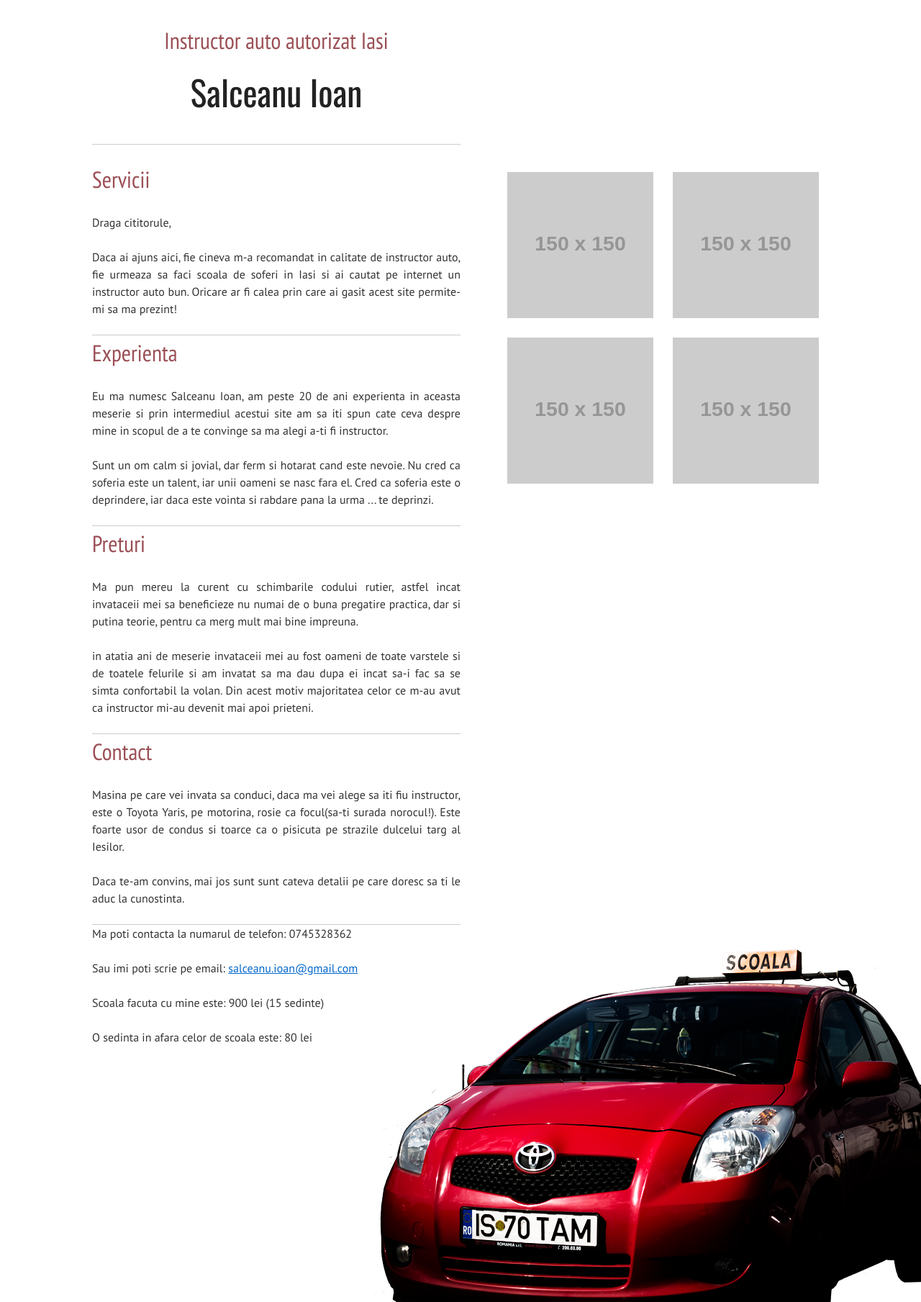
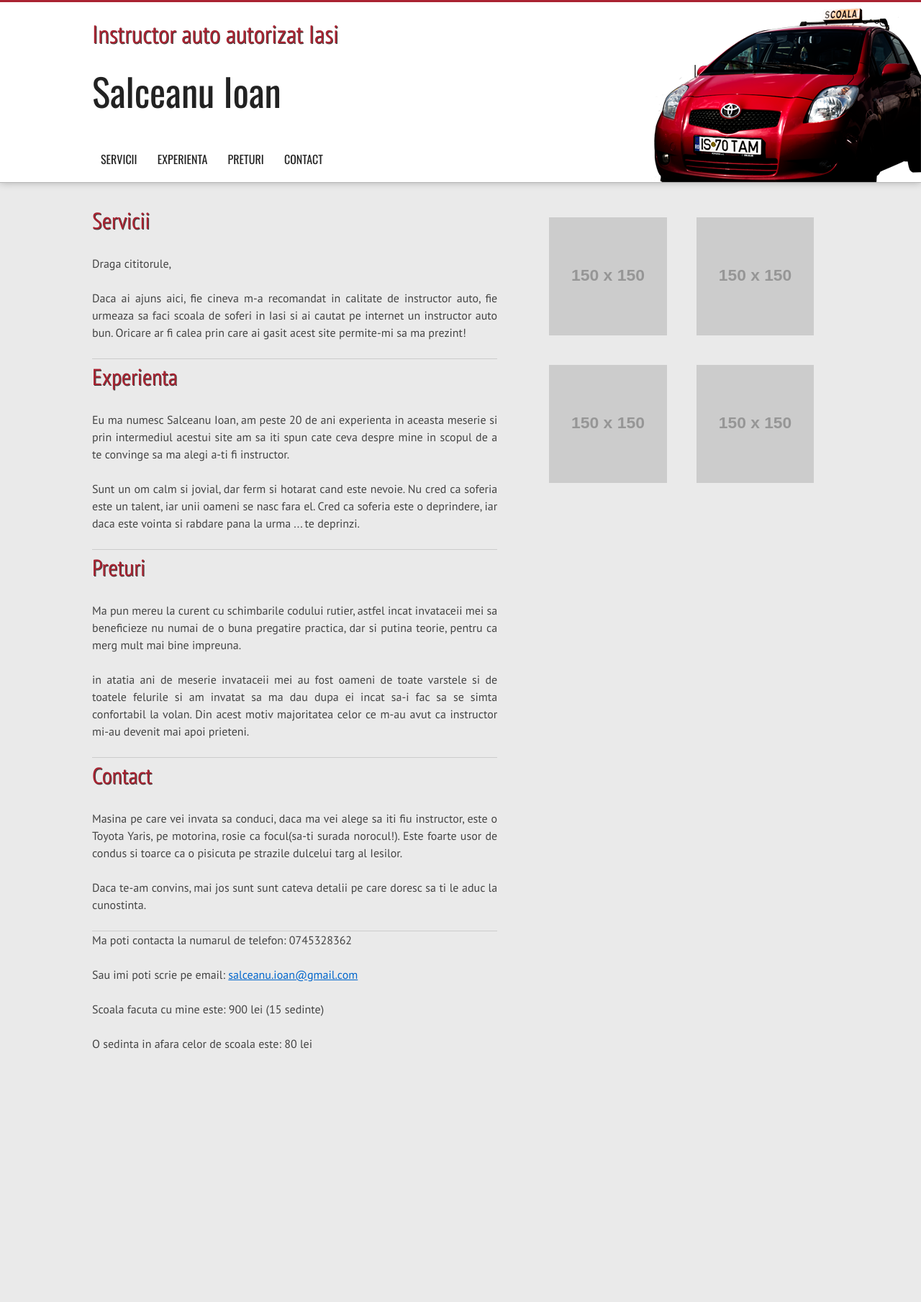
Before and after one commit to salceanu-ioan/salceanu-ioan.github.com, a Jekyll site: the page built from index.html, in a window 1280 px wide. Shown: the whole page at 72% size. Built offline with Jekyll 4.4.1, drawn with Linux system fonts in a browser that asks for light colours; nearby versions of some CDN libraries; after the commit the page ends 1486 px from its top, so only the background shows below that.

Commit message:
More UI work

```diff
--- a/_layouts/site.html
+++ b/_layouts/site.html
@@ -16,20 +16,30 @@
 </head>
 
 <body>
-<div id="container">
 
-  <header id="page-header">
+  <header id="header">
+    <div class="container">
       <hgroup>
         <h2>Instructor auto autorizat Iasi</h2>
         <h1>Salceanu Ioan</h1>
       </hgroup>
+      <nav id="nav">
+        <ul>
+          <li><a href="#">Servicii</a></li>
+          <li><a href="#">Experienta</a></li>
+          <li><a href="#">Preturi</a></li>
+          <li><a href="#">Contact</a></li>
+        </ul>
+      </nav>
+    </div>
   </header>
 
-  <div id="the-text">
+  <div id="content">
+    <div id="text">
       {{content}}
     </div>
 
-  <div id="the-media">
+    <div id="media">
       <ul>
         <li><a href="#"><img src="http://dummyimage.com/150x150/999999/333333.png" /></a></li>
         <li><a href="#"><img src="http://dummyimage.com/150x150/999999/333333.png" /></a></li>
@@ -38,5 +48,9 @@
       </ul>
     </div>
   </div>
+
+  <script src="//ajax.googleapis.com/ajax/libs/jquery/1.9.1/jquery.min.js"></script>
+  <script src="/javascripts/jquery.scrollspy.js"></script>
+  <script src="/javascripts/main.js"></script>
 </body>
 </html>
--- a/javascripts/main.js
+++ b/javascripts/main.js
@@ -1 +1,24 @@
-console.log('This would be the main JS file.');
+$(function(){
+
+  var $nav = $("#nav"),
+      $header = $("#header");
+
+  $(document).scrollspy({
+    min: function() {
+      return $nav.offset().top;
+    },
+    onEnter: function(element, position) {
+      $header.addClass("fixed");
+    }
+  });
+
+  $(document).scrollspy({
+    max: function() {
+      return $header.height();
+    },
+    onEnter: function(element, position) {
+      $header.removeClass("fixed");
+    }
+  });
+
+});
--- a/stylesheets/screen.css
+++ b/stylesheets/screen.css
@@ -62,7 +62,7 @@
 body {
   line-height: 1.5;
   font-family: "PT Sans";
-  color: #333333;
+  color: #444444;
   font-size: 100%;
 }
 
@@ -276,7 +276,7 @@
 
 /* line 87, ../../../.rvm/gems/ruby-1.9.3-p327@gh-pages/gems/compass-0.12.2/frameworks/blueprint/stylesheets/blueprint/_typography.scss */
 caption {
-  background: #eeeeee;
+  background: #eaeaea;
 }
 
 /* line 88, ../../../.rvm/gems/ruby-1.9.3-p327@gh-pages/gems/compass-0.12.2/frameworks/blueprint/stylesheets/blueprint/_typography.scss */
@@ -286,124 +286,300 @@
 
 /* line 89, ../../../.rvm/gems/ruby-1.9.3-p327@gh-pages/gems/compass-0.12.2/frameworks/blueprint/stylesheets/blueprint/_typography.scss */
 .loud {
-  color: #9b4f55;
+  color: #aa2331;
 }
 
-@media (max-width: 540px) {
-  /* line 13, ../sass/screen.sass */
-  html {
-    padding: 5%;
-    background: none;
-  }
-}
-@media (min-width: 540px) {
-  /* line 13, ../sass/screen.sass */
-  html {
-    padding-bottom: 300px;
-    background: url('/images/yaris.png?1360786305') no-repeat bottom right;
-  }
+/* line 13, ../sass/screen.sass */
+body {
+  background: #eaeaea;
 }
 
 @media (min-width: 540px) {
-  /* line 23, ../sass/screen.sass */
-  #container {
-    overflow: auto;
+  /* line 17, ../sass/screen.sass */
+  #content {
+    width: 90%;
+    margin: 0 auto;
+    max-width: 1024px;
     margin: 2em auto;
-    width: 90%;
-    max-width: 1024px;
   }
 
-  /* line 28, ../sass/screen.sass */
-  #the-text {
+  /* line 21, ../sass/screen.sass */
+  #header {
+    left: 0;
+    position: absolute;
+    top: 0;
+    width: 100%;
+    margin-bottom: 1.5em;
+  }
+  /* line 27, ../sass/screen.sass */
+  #header .container {
+    width: 90%;
+    margin: 0 auto;
+    max-width: 1024px;
+    position: relative;
+    height: 100%;
+  }
+  /* line 31, ../sass/screen.sass */
+  #header.fixed {
+    position: fixed;
+  }
+
+  /* line 34, ../sass/screen.sass */
+  #nav {
+    position: absolute;
+    bottom: 0;
+    left: 0;
+  }
+  /* line 38, ../sass/screen.sass */
+  #nav ul {
+    margin: 0;
+    padding: 0;
+    border: 0;
+  }
+  /* line 40, ../sass/screen.sass */
+  #nav ul li {
+    list-style: none;
+    display: inline-block;
+  }
+  /* line 43, ../sass/screen.sass */
+  #nav ul li a {
+    -moz-border-radius-topleft: 3px;
+    -webkit-border-top-left-radius: 3px;
+    border-top-left-radius: 3px;
+    -moz-border-radius-topright: 3px;
+    -webkit-border-top-right-radius: 3px;
+    border-top-right-radius: 3px;
+    display: block;
+  }
+
+  /* line 47, ../sass/screen.sass */
+  #text {
     float: left;
   }
 
-  /* line 30, ../sass/screen.sass */
-  #the-media {
+  /* line 49, ../sass/screen.sass */
+  #media {
     float: right;
   }
 }
 @media (min-width: 540px) and (max-width: 759px) {
-  /* line 34, ../sass/screen.sass */
-  #the-text, #page-header {
+  /* line 48, ../sass/partials/_base.sass */
+  #text, #header hgroup, #header nav {
     width: 60%;
   }
 
-  /* line 36, ../sass/screen.sass */
-  #the-media {
+  /* line 50, ../sass/partials/_base.sass */
+  #media {
     width: 35%;
   }
-  /* line 38, ../sass/screen.sass */
-  #the-media li {
+
+  /* line 56, ../sass/partials/_base.sass */
+  #media li {
+    margin: 10%;
     width: 80%;
-    padding: 10%;
+  }
+
+  /* line 61, ../sass/partials/_base.sass */
+  body {
+    padding-top: 150px;
+  }
+
+  /* line 64, ../sass/partials/_base.sass */
+  #header {
+    background: white url('/images/toyota-yaris-tiny.png?1361037025') no-repeat bottom right;
+    height: 150px;
+  }
+  /* line 67, ../sass/partials/_base.sass */
+  #header.fixed {
+    height: 55px;
+    border: 0;
+  }
+  /* line 70, ../sass/partials/_base.sass */
+  #header.fixed hgroup {
+    display: none;
+  }
+
+  /* line 56, ../sass/screen.sass */
+  #nav ul li a {
+    padding: 0.3em 0.5em 1em;
+    font-size: 85%;
+  }
+
+  /* line 59, ../sass/screen.sass */
+  #header hgroup {
+    font-size: 90%;
+  }
+  /* line 61, ../sass/screen.sass */
+  #header hgroup h2 {
+    margin-bottom: 0;
   }
 }
 @media (min-width: 760px) {
-  /* line 43, ../sass/screen.sass */
-  #the-text, #page-header {
-    width: 50%;
+  /* line 48, ../sass/partials/_base.sass */
+  #text, #header hgroup, #header nav {
+    width: 55%;
   }
 
-  /* line 45, ../sass/screen.sass */
-  #the-media {
-    width: 45%;
+  /* line 50, ../sass/partials/_base.sass */
+  #media {
+    width: 40%;
   }
-  /* line 47, ../sass/screen.sass */
-  #the-media li {
-    width: 44%;
-    padding: 3%;
+
+  /* line 56, ../sass/partials/_base.sass */
+  #media li {
+    margin: 5%;
+    width: 40%;
+  }
+
+  /* line 61, ../sass/partials/_base.sass */
+  body {
+    padding-top: 250px;
+  }
+
+  /* line 64, ../sass/partials/_base.sass */
+  #header {
+    background: white url('/images/toyota-yaris-small.png?1361036583') no-repeat bottom right;
+    height: 250px;
+  }
+  /* line 67, ../sass/partials/_base.sass */
+  #header.fixed {
+    height: 75px;
+    border: 0;
+  }
+  /* line 70, ../sass/partials/_base.sass */
+  #header.fixed hgroup {
+    display: none;
+  }
+
+  /* line 68, ../sass/screen.sass */
+  #header hgroup {
+    padding-top: 1em;
+    font-size: 110%;
+  }
+
+  /* line 71, ../sass/screen.sass */
+  #nav ul li a {
+    padding: 0.3em 0.75em 1.25em;
   }
 }
-/* line 53, ../sass/screen.sass */
+@media (max-width: 540px) {
+  /* line 75, ../sass/screen.sass */
+  #content, #header .container {
+    padding: 2.5% 5%;
+  }
+
+  /* line 77, ../sass/screen.sass */
+  #header {
+    margin-bottom: 0.5em;
+    font-size: 80%;
+  }
+  /* line 80, ../sass/screen.sass */
+  #header h2 {
+    margin-bottom: 0.5em;
+  }
+  /* line 82, ../sass/screen.sass */
+  #header h1 {
+    margin-bottom: 1em;
+  }
+  /* line 84, ../sass/screen.sass */
+  #header.fixed {
+    position: fixed;
+    top: 0;
+    width: 100%;
+  }
+  /* line 88, ../sass/screen.sass */
+  #header.fixed hgroup {
+    display: none;
+  }
+
+  /* line 92, ../sass/screen.sass */
+  #nav ul {
+    margin: 0;
+    padding: 0;
+    border: 0;
+  }
+  /* line 94, ../sass/screen.sass */
+  #nav ul li {
+    display: inline-block;
+    list-style: none;
+  }
+
+  /* line 56, ../sass/partials/_base.sass */
+  #media li {
+    margin: 5%;
+    width: 40%;
+  }
+}
+/* line 103, ../sass/screen.sass */
+#media ul {
+  margin: 0;
+  padding: 0;
+  border: 0;
+}
+/* line 105, ../sass/screen.sass */
+#media ul li {
+  display: block;
+  float: left;
+}
+/* line 108, ../sass/screen.sass */
+#media ul li a {
+  display: block;
+}
+/* line 110, ../sass/screen.sass */
+#media ul li a img {
+  width: 100%;
+  display: block;
+}
+
+/* line 115, ../sass/screen.sass */
 h1 {
   font-family: Oswald;
 }
 
-/* line 56, ../sass/screen.sass */
+/* line 118, ../sass/screen.sass */
 h2, h3, h4 {
   font-family: "PT Sans Narrow";
+  text-shadow: 1px 1px 0 #444444;
   font-weight: normal;
   color: #222222;
-  color: #9b4f55;
+  color: #aa2331;
 }
 
-/* line 61, ../sass/screen.sass */
-#page-header {
-  padding-bottom: 1.5em;
-  margin-bottom: 1.5em;
+/* line 124, ../sass/screen.sass */
+#header {
+  border-top: 3px solid #aa2331;
+  border-bottom: 1px solid #b7b7b7;
+  box-shadow: 0 0 10px rgba(0, 0, 0, 0.25);
+  background-color: white;
+}
+
+/* line 130, ../sass/screen.sass */
+#nav a {
+  padding: 0.2em 0.75em;
+  color: #222222;
+  text-decoration: none;
+  font-family: Oswald;
+  text-transform: uppercase;
+}
+/* line 137, ../sass/screen.sass */
+#nav a:hover {
+  text-shadow: 0 0 30px #aa2331;
+}
+/* line 140, ../sass/screen.sass */
+#nav a.on {
+  background: #aa2331;
+  color: white;
+}
+/* line 143, ../sass/screen.sass */
+#nav a.on:hover {
+  text-shadow: 0 0 30px rgba(255, 255, 255, 0.5);
+}
+
+/* line 146, ../sass/screen.sass */
+#text {
+  text-align: justify;
+}
+/* line 148, ../sass/screen.sass */
+#text section {
   border-bottom: 1px solid #cccccc;
 }
-/* line 65, ../sass/screen.sass */
-#page-header hgroup {
-  text-align: center;
-}
-
-/* line 68, ../sass/screen.sass */
-#the-text {
-  text-align: justify;
-}
-/* line 70, ../sass/screen.sass */
-#the-text section {
-  border-bottom: 1px solid #cccccc;
-}
-
-/* line 74, ../sass/screen.sass */
-#the-media ul {
-  margin: 0;
-  padding: 0;
-}
-/* line 77, ../sass/screen.sass */
-#the-media ul li {
-  display: block;
-  float: left;
-}
-/* line 80, ../sass/screen.sass */
-#the-media ul li a {
-  display: block;
-}
-/* line 82, ../sass/screen.sass */
-#the-media ul li a img {
-  width: 100%;
-  display: block;
-}
```
Also changed, not shown: sass/partials/_base.sass (+38 -5 lines), sass/screen.sass (+116 -72 lines), images/toyota-yaris-small.png (added), images/toyota-yaris-tiny.png (added), javascripts/jquery.scrollspy.js (added). Lines whose indentation alone changed are shown as unchanged.
